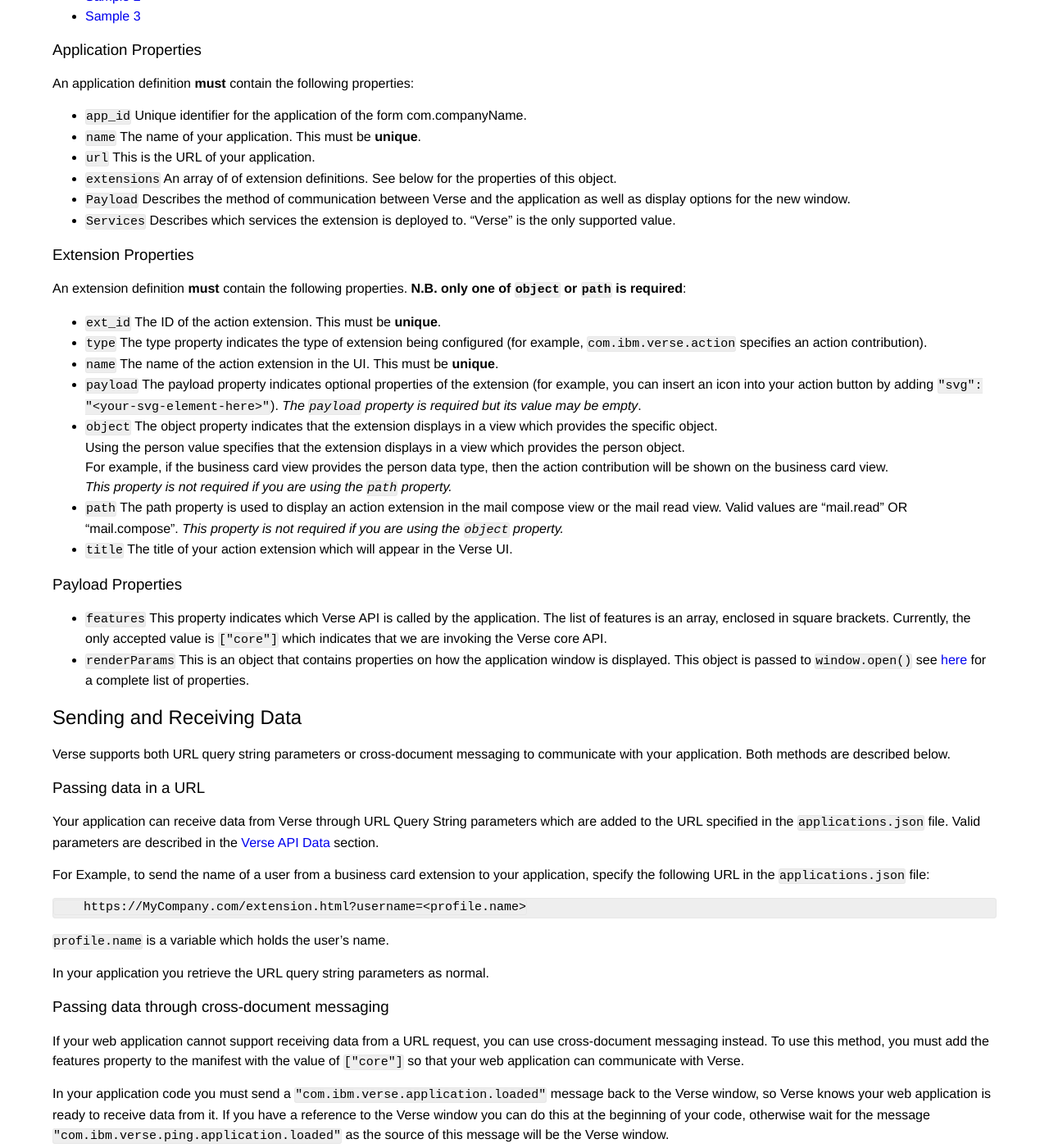
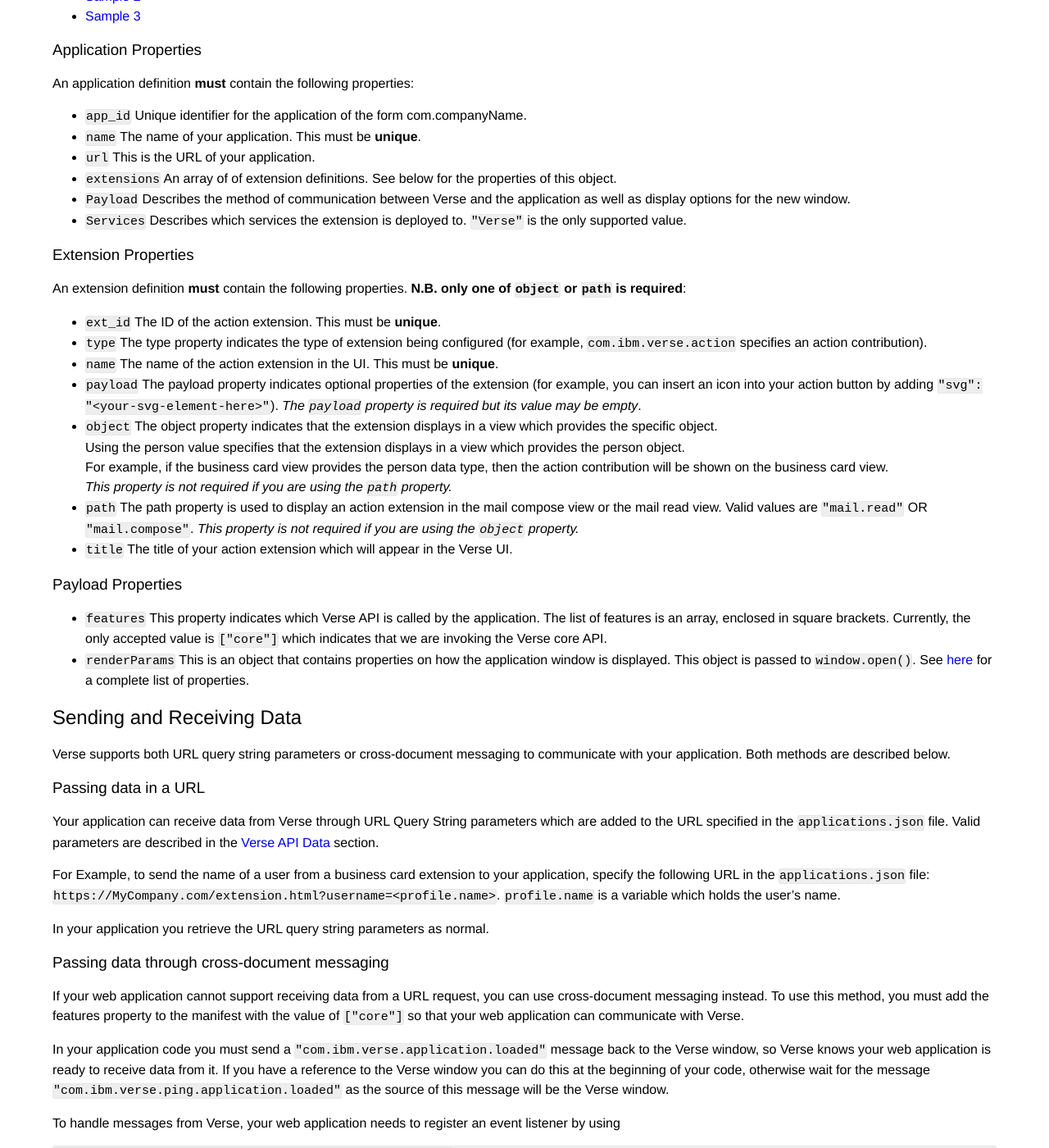
Before and after one commit to ibmverse/verse-developer, a Jekyll site: the page built from _reference/reference.md, in a window 1280 px wide and 1400 px high, scrolled down 1820 px. Shown: the whole window at 82% size. Built offline with Jekyll 4.4.1, drawn with Linux system fonts in a browser that asks for light colours; some of the changed text lies outside the part shown.

Commit message:
251172: more code style fix

````diff
--- a/_reference/reference.md
+++ b/_reference/reference.md
@@ -87,7 +87,7 @@
 * `url` This is the URL of your application.
 * `extensions` An array of of extension definitions. See below for the properties of this object.
 * `Payload` Describes the method of communication between Verse and the application as well as display options for the new window.
-* `Services` Describes which services the extension is deployed to. "Verse" is the only supported value.
+* `Services` Describes which services the extension is deployed to. `"Verse"` is the only supported value.
 
 ### Extension Properties
 
@@ -101,13 +101,13 @@
 Using the person value specifies that the extension displays in a view which provides the person object.
 For example, if the business card view provides the person data type, then the action contribution will be shown on the business card view.
 _This property is not required if you are using the `path` property._
-* `path` The path property is used to display an action extension in the mail compose view or the mail read view. Valid values are "mail.read" OR "mail.compose". *This property is not required if you are using the `object` property.*
+* `path` The path property is used to display an action extension in the mail compose view or the mail read view. Valid values are `"mail.read"` OR `"mail.compose"`. *This property is not required if you are using the `object` property.*
 * `title` The title of your action extension which will appear in the Verse UI.
 
 ### Payload Properties
 
 * `features` This property indicates which Verse API is called by the application. The list of features is an array, enclosed in square brackets. Currently, the only accepted value is `["core"]` which indicates that we are invoking the Verse core API.
-* `renderParams` This is an object that contains properties on how the application window is displayed. This object is passed to ```window.open()``` see [here][6]{:target="_blank"} for a complete list of properties.
+* `renderParams` This is an object that contains properties on how the application window is displayed. This object is passed to `window.open()`. See [here][6]{:target="_blank"} for a complete list of properties.
 
 ## Sending and Receiving Data
 
@@ -118,13 +118,7 @@
 
 Your application can receive data from Verse through URL Query String parameters which are added to the URL specified in the `applications.json` file. Valid parameters are described in the [Verse API Data](#verse-api-data) section.
 
-For Example, to send the name of a user from a business card extension to your application, specify the following URL in the `applications.json` file:
-
-```
-    https://MyCompany.com/extension.html?username=<profile.name>
-```
-
-`profile.name` is a variable which holds the user's name.
+For Example, to send the name of a user from a business card extension to your application, specify the following URL in the `applications.json` file: `https://MyCompany.com/extension.html?username=<profile.name>`. `profile.name` is a variable which holds the user's name.
 
 In your application you retrieve the URL query string parameters as normal.
 
@@ -138,9 +132,9 @@
 To handle messages from Verse, your web application needs to register an event listener by using
 
 ```javascript
-    window.addEventListener("message", function(event) {
-      // handle message event code
-    });
+  window.addEventListener("message", function(event) {
+    // handle message event code
+  });
 ```
 
 See [here][5]{:target="_blank"} for the complete code source of a sample application that demonstrates the concepts described in this section.
@@ -158,11 +152,11 @@
 For example:
 
 ```javascript
-    window.addEventListener("message", function(event) {
-      if (event.data.verseApiData.actionId === "com.ibm.verse.action.sample.person") {
-        var verseData = event.data.verseApiData.context;
-      }
+  window.addEventListener("message", function(event) {
+    if (event.data.verseApiData.actionId === "com.ibm.verse.action.sample.person") {
+      var verseData = event.data.verseApiData.context;
     }
+  }
 ```
 
 In the code sample above, you can see that the information we need from Verse is stored in the context property, which we check with the if statement. The value of the verseData variable depends on which extension is used.
````
Also changed, not shown: other parts of _reference/reference.md (+3 -3 lines).
